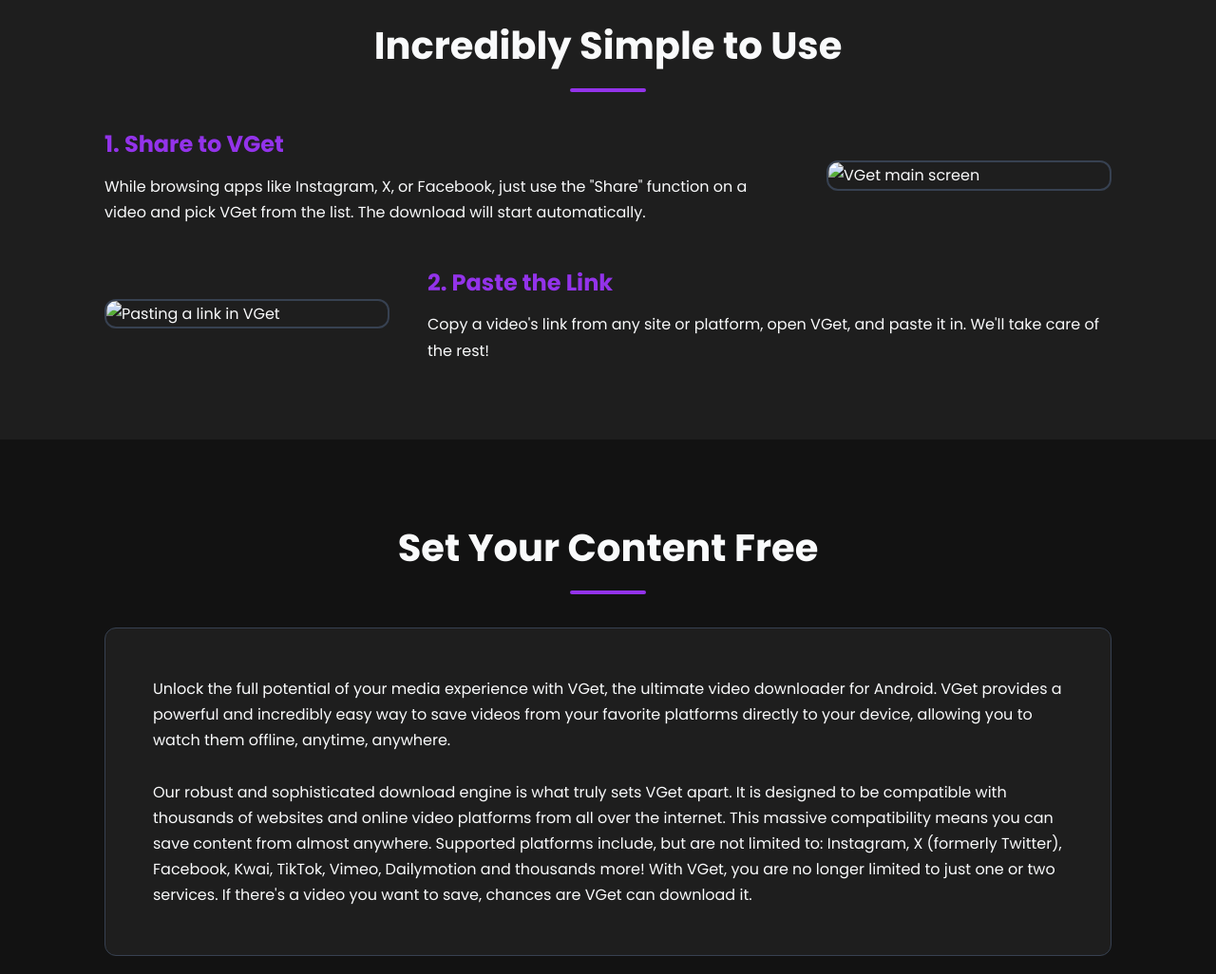
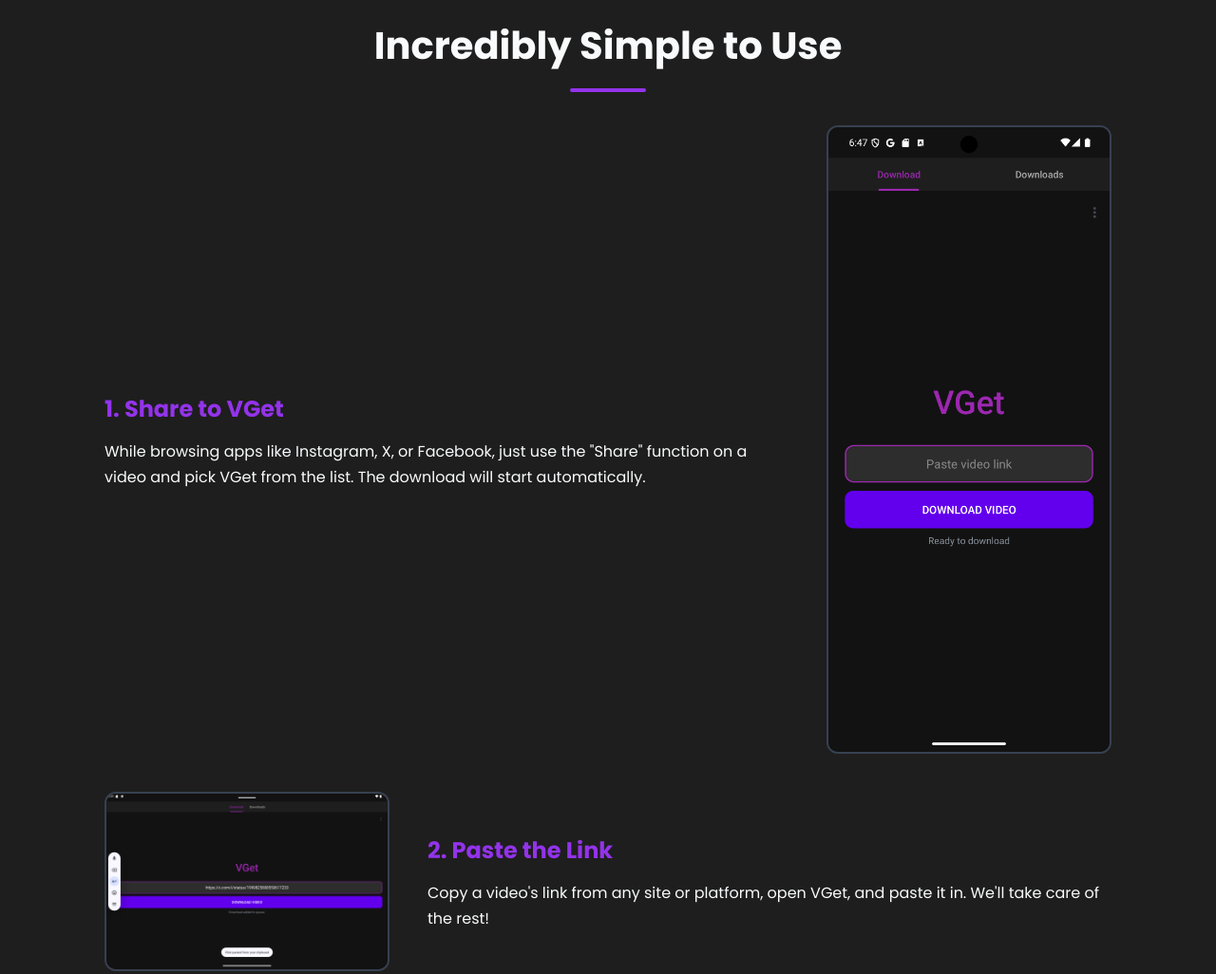
Before and after one commit to devns1/devns1.github.io, a plain HTML site: page index.html in a window 1280 px wide. Shown: the part 1300-2326 px from the top of the page at 95% size. Drawn offline with Linux system fonts and the light colour scheme.

Commit message:
Add files via upload

```diff
--- a/index.html
+++ b/index.html
@@ -225,10 +225,10 @@
                         <h3>1. Share to VGet</h3>
                         <p>While browsing apps like Instagram, X, or Facebook, just use the "Share" function on a video and pick VGet from the list. The download will start automatically.</p>
                     </div>
-                    <img src="img/vget-main.png" alt="VGet main screen" class="screenshot">
+                    <img src="vget-main.png" alt="VGet main screen" class="screenshot">
                 </div>
                 <div class="how-it-works-content" style="margin-top: 40px;">
-                     <img src="img/vget-how-to-1.png" alt="Pasting a link in VGet" class="screenshot">
+                     <img src="vget-how-to-1.png" alt="Pasting a link in VGet" class="screenshot">
                     <div class="how-it-works-step">
                         <h3>2. Paste the Link</h3>
                         <p>Copy a video's link from any site or platform, open VGet, and paste it in. We'll take care of the rest!</p>
```
